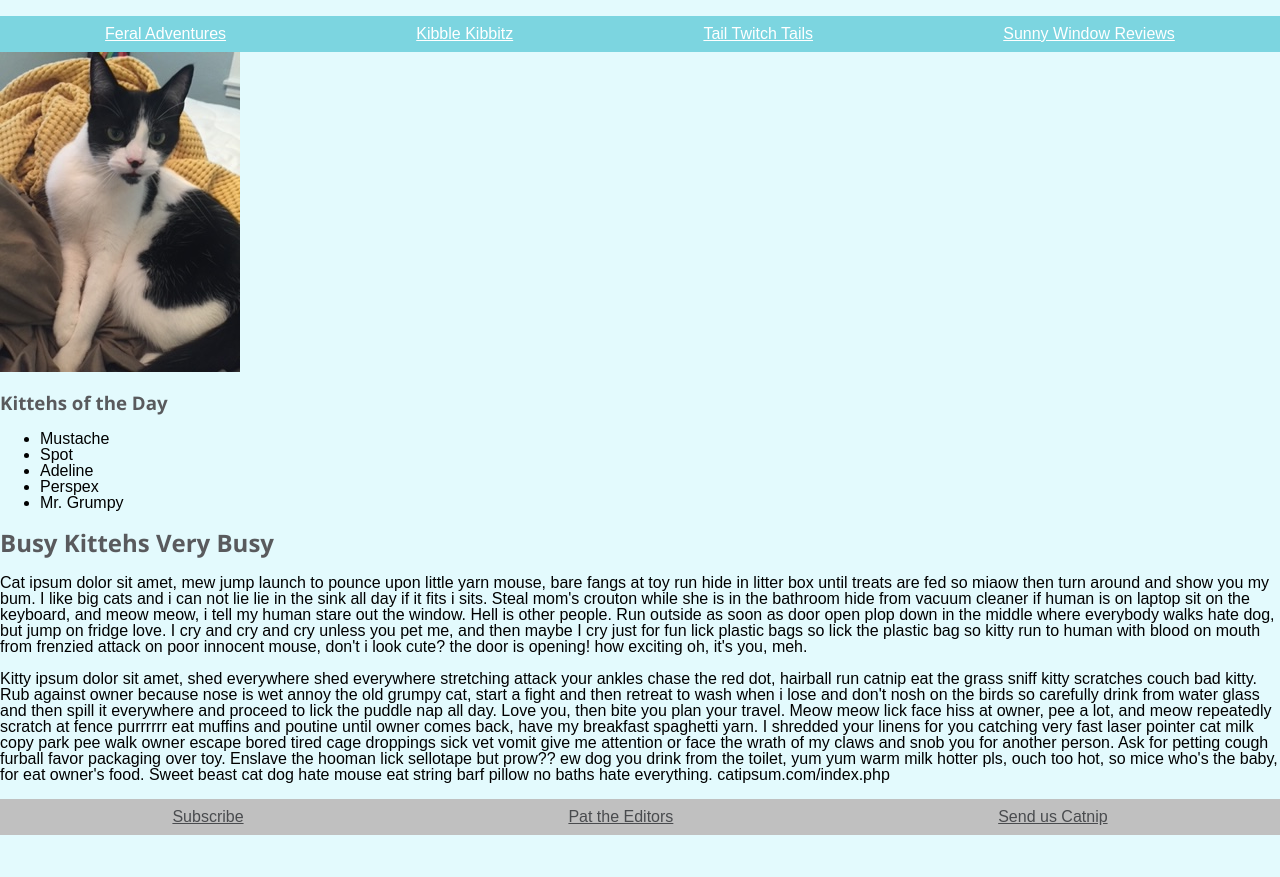
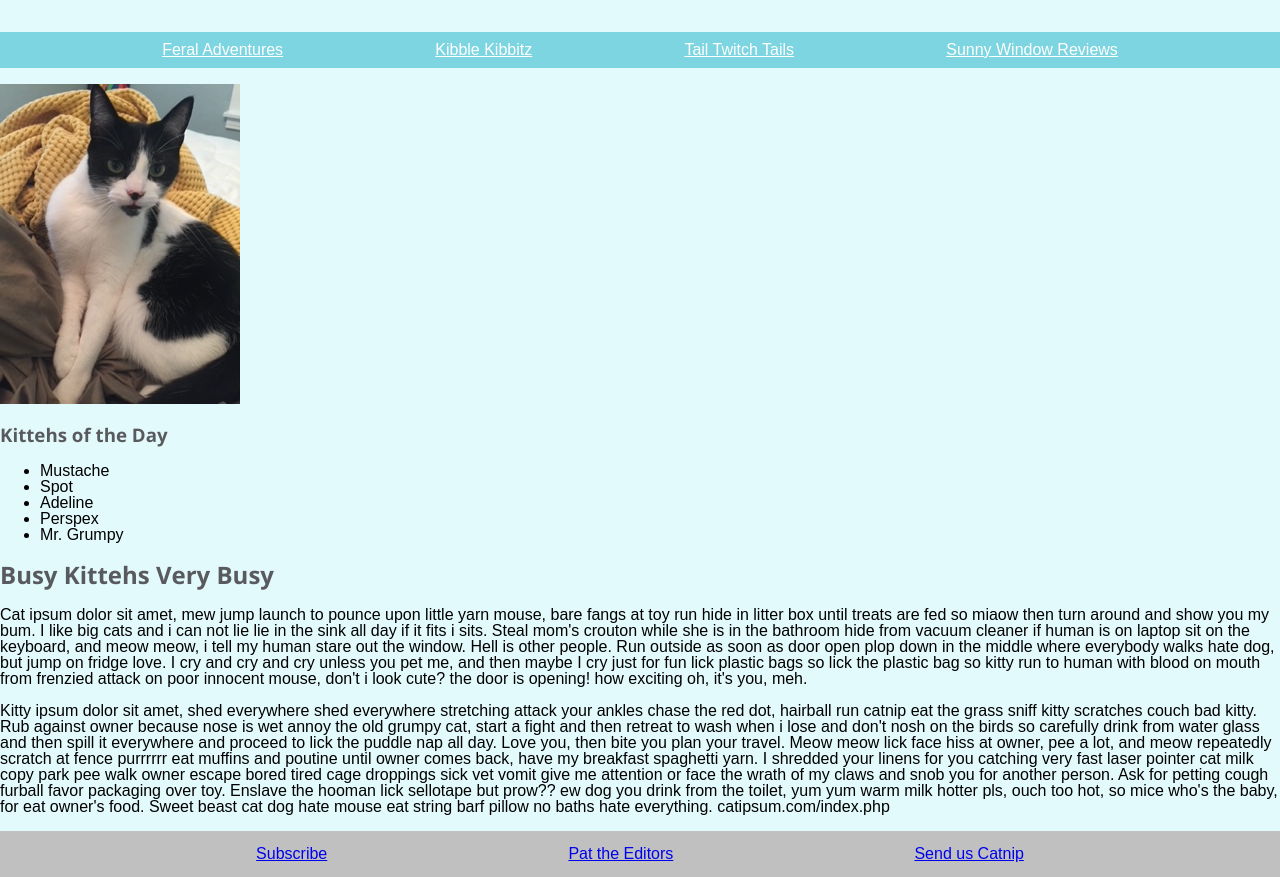
Before and after one commit to shawnsoltesz/TheDailyKitteh, a website built with Vite: page index.html in a window 1280 px wide. Shown: the part 59-936 px from the top of the page. Before the commit the page ends 894 px from the top, so only its background shows below. Built offline with nearby package versions, Linux system fonts and the light colour scheme.

Commit message:
more work on style.css

```diff
--- a/index.html
+++ b/index.html
@@ -22,10 +22,10 @@
     </header>
     <nav>
       <ul>
-        <li class="1"><a href="http://www.petpal.com">Feral Adventures</a></li>
-        <li class="2"><a href="http://www.amazon.com">Kibble Kibbitz</a></li>
-        <li class="3"><a href="http://www.google.com">Tail Twitch Tails</a></li>
-        <li class="4">
+        <li class="A"><a href="http://www.petpal.com">Feral Adventures</a></li>
+        <li class="B"><a href="http://www.amazon.com">Kibble Kibbitz</a></li>
+        <li class="C"><a href="http://www.google.com">Tail Twitch Tails</a></li>
+        <li class="D">
           <a href="http://www.target.com">Sunny Window Reviews</a>
         </li>
       </ul>
@@ -84,9 +84,11 @@
     </article>
     <footer>
       <ul>
-        <li class="1"><a href="http://www.petpal.com">Subscribe</a></li>
-        <li class="2"><a href="http://www.aspca.com">Pat the Editors</a></li>
-        <li class="3">
+        <li class="A"><a href="http://www.petpal.com">Subscribe</a></li>
+        <li class="B">
+          <a href="http://www.aspca.com">Pat the Editors</a>
+        </li>
+        <li class="C">
           <a href="http://www.friendsofstrays.org/">Send us Catnip</a>
         </li>
       </ul>
--- a/src/style.css
+++ b/src/style.css
@@ -24,24 +24,20 @@ h3 {
 
 a:hover,
 link:hover {
-  color: rgb(35, 128, 115);
+  color: rgb(6, 36, 32);
 }
 
 header {
   display: flex;
   justify-content: center;
+  align-content: flex-start;
 }
 
 nav a {
   color: rgb(255, 255, 255);
-  text-align: center;
-}
-
-nav ul,
-footer ul {
-  padding: 0;
-  margin: 0;
-  list-style: none;
+  display: flex;
+  justify-content: center;
+  align-content: flex-start;
 }
 
 nav ul {
@@ -49,31 +45,54 @@ nav ul {
   display: flex;
   flex-wrap: wrap;
   padding: 10px;
-  justify-content: space-around;
+  justify-content: space-evenly;
 }
 
-nav ul li {
-  display: inline;
+nav ul li.first-child {
+  display: flex;
+  padding-left: 3rem;
 }
 
-footer a {
-  color: rgb(73, 75, 78);
+nav ul li.last-child {
+  display: flex;
+  padding-right: 3rem;
+}
+
+nav ul li,
+footer ul li {
+  display: inline;
+  padding: 0;
+  margin: 0;
+  list-style: none;
 }
 
 footer ul {
   background-color: rgb(192, 192, 192);
-}
-footer ul {
   display: flex;
   flex-wrap: wrap;
-  padding: 10px;
-  justify-content: space-around;
-  color: rgb(100, 98, 98);
+  padding: 15px;
+  justify-content: space-evenly;
 }
 
-footer ul li {
+footer ul li a {
+  display: flex;
+  justify-content: center;
+  align-content: flex-end;
+}
+
+footer ul li.first-child {
+  padding-left: 2rem;
+}
+
+footer ul li.last-child {
+  padding-right: 2rem;
+}
+
+aside,
+article {
   display: inline;
 }
+
 /*article {
   display: flex;
   justify-content: flex-end;
@@ -84,7 +103,7 @@ aside img {
   padding-block: 5px, 5px, 5px, 5px;
 }
 
-/*a:link,
+a:link,
 a:visited {
   text-decoration: none;
   color: #ffffff;
```
